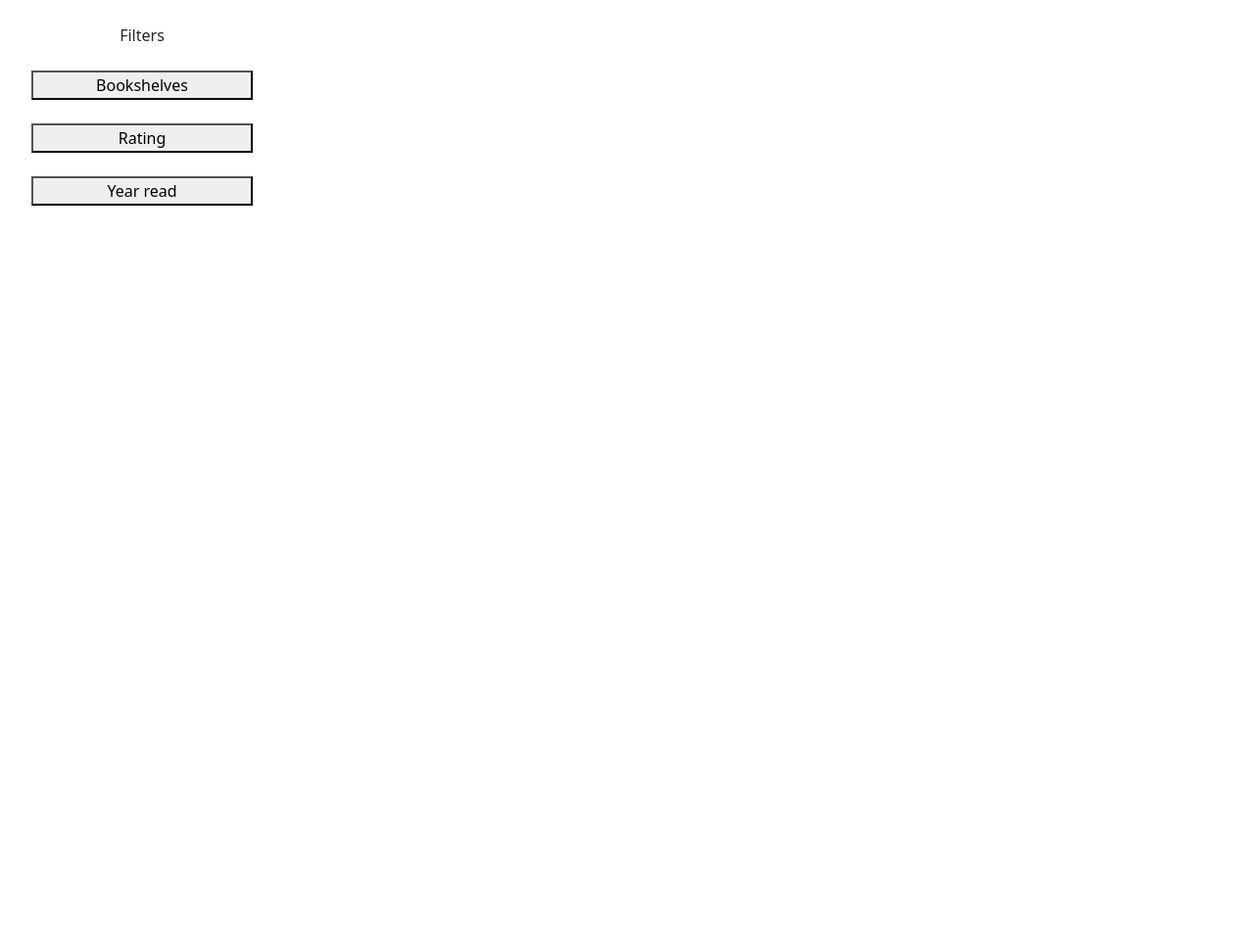
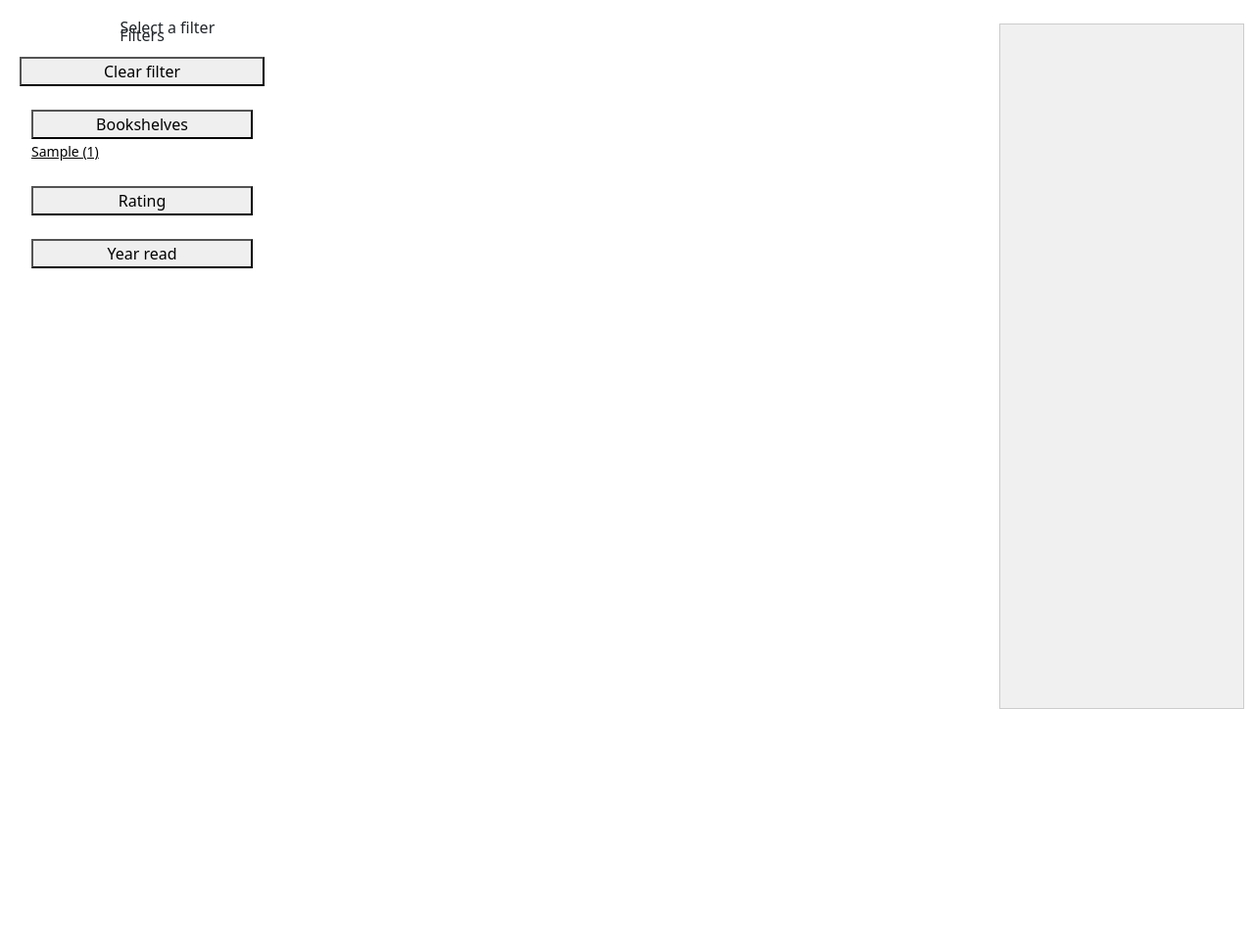
Before and after one commit to yamesyung/SoloScribe, a Django app: page /books/gallery/ in a window 1280 px wide. Shown: the part 56-1020 px from the top of the page at 98% size. Run offline with Django 4.2, Linux system fonts and the light colour scheme; tables that the repository leaves empty hold one stand-in row (values such as "Sample post"); parts of the project's set-up code (start-up, migrations or seed data) failed here and were passed over; some libraries are stand-ins or nearby versions.

Commit message:
added some filters and basic gallery view with overlay to book gallery

```diff
--- a/books/urls.py
+++ b/books/urls.py
@@ -4,6 +4,10 @@ from .views import book_detail, SearchResultsListView, AuthorListView, AuthorDet
     author_stats, author_graph, ImportView, clear_database, ImportAuthorsView, ImportBooksView, book_list_view,\
     book_stats, MapBookView, generate_word_cloud, wordcloud_filter, AuthorMapView, author_graph_3d,\
     get_local_locations_data, book_gallery
+
+from .views import gallery_shelf_filter, gallery_rating_filter, gallery_year_filter, gallery_genre_filter,\
+    clear_book_filter, gallery_overlay
+
 
 urlpatterns = [path("", book_list_view, name="book_list"),
                path("authors/", AuthorListView.as_view(), name="author_list"),
@@ -30,6 +34,13 @@ urlpatterns = [path("", book_list_view, name="book_list"),
                ]
 
 
-htmx_urlpatterns = []
+htmx_urlpatterns = [
+    path("shelf-filter/", gallery_shelf_filter, name='shelf_filter'),
+    path("rating-filter/", gallery_rating_filter, name='rating_filter'),
+    path("year-filter/", gallery_year_filter, name='year_filter'),
+    path("genre-filter/", gallery_genre_filter, name='genre_filter'),
+    path("book/<int:pk>/", gallery_overlay, name='gallery_overlay'),
+    path("clear_filter/", clear_book_filter, name='clear_filter'),
+]
 
 urlpatterns += htmx_urlpatterns
--- a/books/views.py
+++ b/books/views.py
@@ -1034,10 +1034,62 @@ class AuthorMapView(View):
 
 def book_gallery(request):
 
-    year_read = Review.objects.annotate(year_read=ExtractYear('date_read')).values('year_read').annotate(num_books=Count('id')).order_by('-year_read')
+    year_read = Review.objects.filter(bookshelves='read').annotate(year_read=ExtractYear('date_read')).values('year_read').annotate(num_books=Count('id')).order_by('-year_read')
     shelves = Review.objects.values('bookshelves').annotate(num_books=Count('id')).order_by('-num_books')
-    context = {'shelves': shelves, 'year_read': year_read}
+    genre_counts = Genre.objects.filter(bookgenre__goodreads_id__review__bookshelves__iexact='read').annotate(total=Count('name')).order_by('-total')
+    rating_count = Review.objects.filter(bookshelves='read').values('rating').annotate(num_books=Count('id')).order_by('-rating')
 
-    print(year_read)
+    context = {'shelves': shelves, 'year_read': year_read, 'genres': genre_counts, 'ratings': rating_count}
 
     return render(request, 'books/book_gallery.html', context)
+
+
+def gallery_shelf_filter(request):
+    shelf = request.GET.get('shelf')
+    books = Book.objects.filter(review__bookshelves__iexact=shelf).order_by('-review__date_added')
+
+    context = {'books': books, 'shelf': shelf}
+
+    return render(request, 'partials/books/book_covers.html', context)
+
+
+def gallery_rating_filter(request):
+    rating = request.GET.get('rating')
+    books = Book.objects.filter(review__bookshelves__iexact='read', review__rating=rating).order_by('-review__date_added')[:30]
+
+    context = {'books': books, 'rating': rating}
+
+    return render(request, 'partials/books/book_covers.html', context)
+
+
+def gallery_year_filter(request):
+    year = request.GET.get('year')
+    if int(year) > 1:
+        books = Book.objects.filter(review__bookshelves__iexact='read', review__date_read__year=year).order_by('-review__date_added')[:30]
+    else:
+        books = Book.objects.filter(review__bookshelves__iexact='read').filter(review__date_read__year__isnull=True).order_by('-review__date_added')[:30]
+
+    context = {'books': books, 'year': year}
+
+    return render(request, 'partials/books/book_covers.html', context)
+
+
+def gallery_genre_filter(request):
+    genre = request.GET.get('genre')
+    books = Book.objects.filter(review__bookshelves__iexact='read', bookgenre__genre_id__name__iexact=genre).order_by('-review__date_added')[:30]
+
+    context = {'books': books, 'genre': genre}
+
+    return render(request, 'partials/books/book_covers.html', context)
+
+
+def clear_book_filter(request):
+    return render(request, 'partials/books/book_covers.html')
+
+
+def gallery_overlay(request, pk):
+    book = get_object_or_404(Book, pk=pk)
+
+    context = {'book': book}
+
+    return render(request, 'partials/books/gallery_overlay.html',  context)
--- a/static/css/books/book-gallery.css
+++ b/static/css/books/book-gallery.css
@@ -31,3 +31,133 @@ background-color: #d9d9d9;
     color: black;
     width: 100%;
 }
+  .book-cover {
+    position: relative; /* Positioning context for absolute positioning */
+    width: 200px;
+    height: 250px;
+    box-shadow: 0 2px 4px rgba(0, 0, 0, 0.1);
+    overflow: hidden; /* Hide overflow to prevent content from showing */
+    display: flex;
+    justify-content: center;
+    align-items: center;
+    text-align: center;
+    font-family: Arial, sans-serif;
+    transition: transform 0.3s ease-in-out;
+  }
+  .book-cover:hover {
+    transform: scale(1.3); /* Increase size on hover */
+  }
+  .book-cover img {
+    max-width: 100%;
+    max-height: 100%;
+  }
+  /* Styles for title and author */
+.book-title {
+  position: absolute;
+  font-size: 12px;
+  line-height: 1.4;
+  bottom: 10px; /* Adjust as needed */
+  left: 10px; /* Adjust as needed */
+  right: 10px; /* Adjust as needed */
+  background-color: rgba(255, 255, 255, 0.8); /* Semi-transparent background */
+  padding: 5px;
+  border-radius: 5px;
+  text-align: center;
+  max-height: 3em; /* Adjust as needed based on font size and line height */
+  overflow: hidden;
+  text-overflow: ellipsis; /* Show ellipsis for overflowed text */
+  display: -webkit-box;
+  -webkit-line-clamp: 2; /* Limit to 2 lines */
+  -webkit-box-orient: vertical;
+  opacity: 0.5; /* Initially hidden */
+  transition: opacity 0.3s ease; /* Smooth transition */
+}
+  .book-cover:hover .book-title {
+    opacity: 1; /* Show on hover */
+  }
+
+
+  .grid-container {
+    display: grid;
+    grid-template-columns: repeat(6, 1fr); /* 5 columns */
+    grid-auto-rows: auto; /* Auto height of each row based on content */
+    gap: 10px; /* Gap between grid items */
+  }
+  .grid-item {
+    display: flex;
+    justify-content: center;
+    align-items: center;
+    font-family: Arial, sans-serif;
+  }
+  .book-cover img {
+    max-width: 100%;
+    max-height: 100%;
+  }
+  .book-title {
+    text-align: center;
+  }
+
+  /* Styles for overlay */
+  .overlay {
+    position: absolute;
+    top: 200px;
+    width: 70%;
+    background-color: rgba(0, 0, 0, 0.5); /* Semi-transparent background */
+    display: none; /* Hidden by default */
+    justify-content: center;
+    align-items: center;
+    z-index: 1000; /* Ensure it appears above other content */
+  }
+  .overlay-content {
+    background-color: #fff;
+    padding: 20px;
+    border-radius: 5px;
+    text-align: center;
+    position: relative;
+  }
+
+  .close-btn {
+    position: absolute;
+    top: 5px; /* Adjust as needed */
+    right: 5px; /* Adjust as needed */
+    cursor: pointer;
+  }
+
+  #right-sidebar {
+    position: fixed;
+
+    top: 80px;
+    right: 10px;
+    width: 250px;
+    height: calc(100vh - 100px);
+    background-color: #f0f0f0;
+    border: 1px solid #ccc;
+    padding: 10px;
+}
+
+#genres-div {
+    display: flex;
+    flex-direction: column;
+    height: 100%;
+}
+
+#genres-content {
+    margin-top: 20px;
+    height: 100%;
+    overflow-y: auto;
+}
+
+#right-sidebar div {
+    font-size: 14px;
+    margin-bottom: 5px;
+}
+
+#right-sidebar a{
+  color: black;
+
+}
+
+#right-sidebar a:hover{
+  background-color: #d9d9d9;
+
+}
--- a/templates/books/book_gallery.html
+++ b/templates/books/book_gallery.html
@@ -14,14 +14,14 @@
 <div id="left-sidebar">
 
     <div style="text-align: center;">Filters</div>
-
+    <button id="clearFiltersButton" class="cat-btn" hx-get="/books/clear_filter" hx-trigger="click" hx-target="#grid">Clear filter</button>
     <div class="container mt-4">
             <button class="shadow-none cat-btn" data-bs-toggle="collapse" data-bs-target="#shelfCollapse">Bookshelves</button>
-            <div class="collapse" id="shelfCollapse">
+            <div class="collapse show" id="shelfCollapse">
 
                 <div>
                     {% for shelf in shelves %}
-                             <a href="#" id="{{shelf.bookshelves|slugify}}">{{shelf.bookshelves}} ({{shelf.num_books}})</a>
+                             <a href="#" id="{{shelf.bookshelves|slugify}}" hx-get="/books/shelf-filter?shelf={{ shelf.bookshelves }}" hx-trigger="click" hx-target="#content-div">{{shelf.bookshelves}} ({{shelf.num_books}})</a>
                             <br>
                     {% endfor %}
                 </div>
@@ -31,16 +31,17 @@
 
         <div class="container mt-4">
             <button class="shadow-none cat-btn" data-bs-toggle="collapse" data-bs-target="#ratingCollapse">Rating</button>
-            <div class="collapse" id="ratingCollapse">
+            <div class="collapse show" id="ratingCollapse">
 
                 <div>
-                    <a href="#" id="5-rating" value="5">5 stars</a>   <br>
-                    <a href="#" id="4-rating" value="4">4 stars</a>   <br>
-                    <a href="#" id="3-rating" value="3">3 stars</a>   <br>
-                    <a href="#" id="2-rating" value="2">2 stars</a>   <br>
-                    <a href="#" id="1-rating" value="1">1 star</a>   <br>
-                    <a href="#" id="no-rating" value="0">No rating</a>
-                    <br>
+                    {% for rating in ratings %}
+                        {% if rating.rating == 0 %}
+                            <a href="#" id="no-rating" hx-get="/books/rating-filter?rating={{rating.rating}}" hx-trigger="click" hx-target="#grid">No rating ({{rating.num_books}})</a>
+                            <br>
+                        {% else %}
+                            <a href="#" id="{{rating.rating}}-rating" hx-get="/books/rating-filter?rating={{rating.rating}}" hx-trigger="click" hx-target="#grid">{{rating.rating}} stars ({{rating.num_books}})</a>  <br>
+                    {% endif %}
+                    {% endfor %}
                 </div>
 
     </div>
@@ -48,12 +49,18 @@
 
         <div class="container mt-4">
             <button class="shadow-none cat-btn" data-bs-toggle="collapse" data-bs-target="#yearCollapse">Year read</button>
-            <div class="collapse" id="yearCollapse">
+            <div class="collapse show" id="yearCollapse">
 
                 <div>
                     {% for year in year_read %}
-                             <a href="#" id="{{year.year_read}}">{{year.year_read}} ({{year.num_books}})</a>
+                            {% if year.year_read %}
+                             <a href="#" id="{{year.year_read}}" hx-get="/books/year-filter?year={{year.year_read}}" hx-trigger="click" hx-target="#grid">{{year.year_read}} ({{year.num_books}})</a>
                             <br>
+                            {% endif %}
+                        {% if year.year_read == None %}
+                            <a href="#" id="no-year-filter" hx-get="/books/year-filter?year=1" hx-trigger="click" hx-target="#grid">No reading date ({{year.num_books}})</a>
+                            <br>
+                        {% endif %}
                     {% endfor %}
                 </div>
 
@@ -61,9 +68,46 @@
     </div>
 </div>
 
+<div id="content-div">
+    {% include 'partials/books/book_covers.html' %}
+
+<div class="overlay" id="overlay">
+    <div class="overlay-content" id="overlay-content">
+    {% include 'partials/books/gallery_overlay.html' %}
+</div>
+</div>
+</div>
+
+
+
+<div id="right-sidebar">
+
+    <div id="genres-div">
+    {% if genres %}
+        <div id="genres-sticky">
+        <div style="text-align: center;">Genres filter (read shelf)</div>
+        </div>
+        <div id="genres-content">
+        {% for genre in genres %}
+            <a href="#" hx-get="/books/genre-filter?genre={{genre.name}}" hx-trigger="click" hx-target="#grid">
+            {{genre.name}} ({{genre.total}})
+            </a>
+            <br>
+        {% endfor %}
+{% endif %}
+</div>
+    </div>
+
+</div>
 
 </body>
 
+<script>
+
+function closeOverlay() {
+  document.getElementById('overlay').style.display = 'none'; // Hide overlay
+}
+</script>
 
 {% endblock content %}
 
--- /dev/null
+++ b/templates/partials/books/book_covers.html
@@ -0,0 +1,23 @@
+{% load static %}
+
+<script>
+    closeOverlay();
+</script>
+
+<div id="grid" class="grid-container">
+{% if books %}
+  {% for book in books %}
+    <div class="grid-item">
+      <div class="book-cover" hx-get="/books/book/{{ book.goodreads_id }}" hx-trigger="click" hx-target="#overlay-content">
+        <img src="{% static 'images/book-cover.png' %}" alt="Book Cover">
+        <div class="book-title">
+          <div>{{ book.title }}</div>
+        </div>
+      </div>
+    </div>
+  {% endfor %}
+
+{% else %}
+    <p style="text-align: center;">Select a filter</p>
+{% endif %}
+</div>
--- /dev/null
+++ b/templates/partials/books/gallery_overlay.html
@@ -0,0 +1,50 @@
+{% if book %}
+
+<script>
+    // Function to show the overlay
+    function showOverlay() {
+        document.getElementById("overlay").style.display = "block";
+    }
+</script>
+
+<div>
+    <button class="close-btn" onclick="closeOverlay()">X</button>
+    <h2>{{ book.title }}</h2>
+    {% if book.list_authors %}
+        {% for author in book.list_authors %}
+            <span>{{author}}</span>{% if not forloop.last %},{% endif %}
+        {% endfor %}
+    {% endif %}
+    <br> <br>
+
+    {% if book.rating_counts %}
+        <span>Number of ratings: {{ book.rating_counts }}</span><br>
+    {% endif %}
+
+    {% if book.number_of_pages > 1 %}
+        <span>Number of pages: {{ book.number_of_pages }}</span><br>
+    {% endif %}
+
+    {% if book.url %}
+        <a href="{{ book.url }}" target=”_blank”>Goodreads link</a><br>
+    {% endif %}
+
+    {% if book.list_genres %}
+        <span> Genres:</span>
+        {% for genre in book.list_genres %}
+            <span>{{genre}}</span>{% if not forloop.last %},{% endif %}
+        {% endfor %}
+    {% endif %}
+    <br> <br>
+    {% if book.description %}
+        <p>{{ book.description }}</p>
+    {% endif %}
+
+
+    <br>
+</div>
+
+<script>
+    showOverlay();
+</script>
+{% endif %}
```
Also changed, not shown: static/images/book-cover.png (added).
